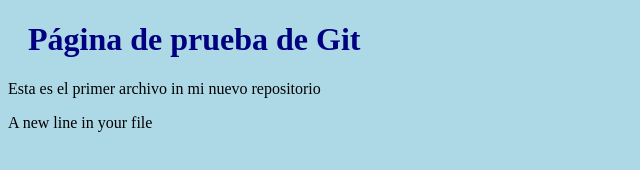
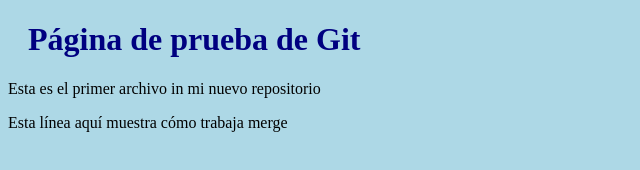
Before and after one commit to fperezur/w3xtest, a plain HTML site: page index.html in a window 1280 px wide. Shown: the whole page, without its empty margins (0-640 px from the left). Drawn offline with Linux system fonts and the light colour scheme.

Commit message:
index.html actualizado en la rama emergency fix

```diff
--- a/index.html
+++ b/index.html
@@ -11,6 +11,6 @@
 <body>
     <h1>Página de prueba de Git</h1>
     <p>Esta es el primer archivo in mi nuevo repositorio</p>
-    <p>A new line in your file</p>
+    <p>Esta línea aquí muestra cómo trabaja merge</p>
 </body>
 </html>
```
